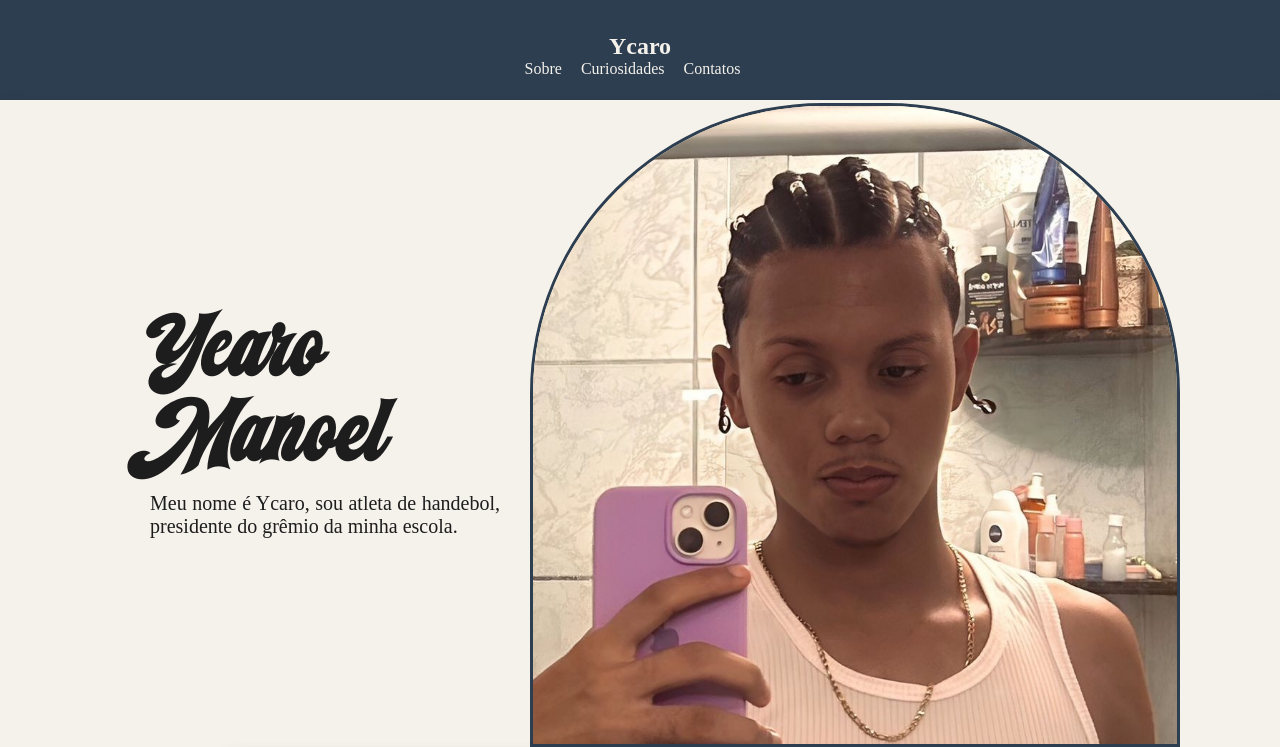
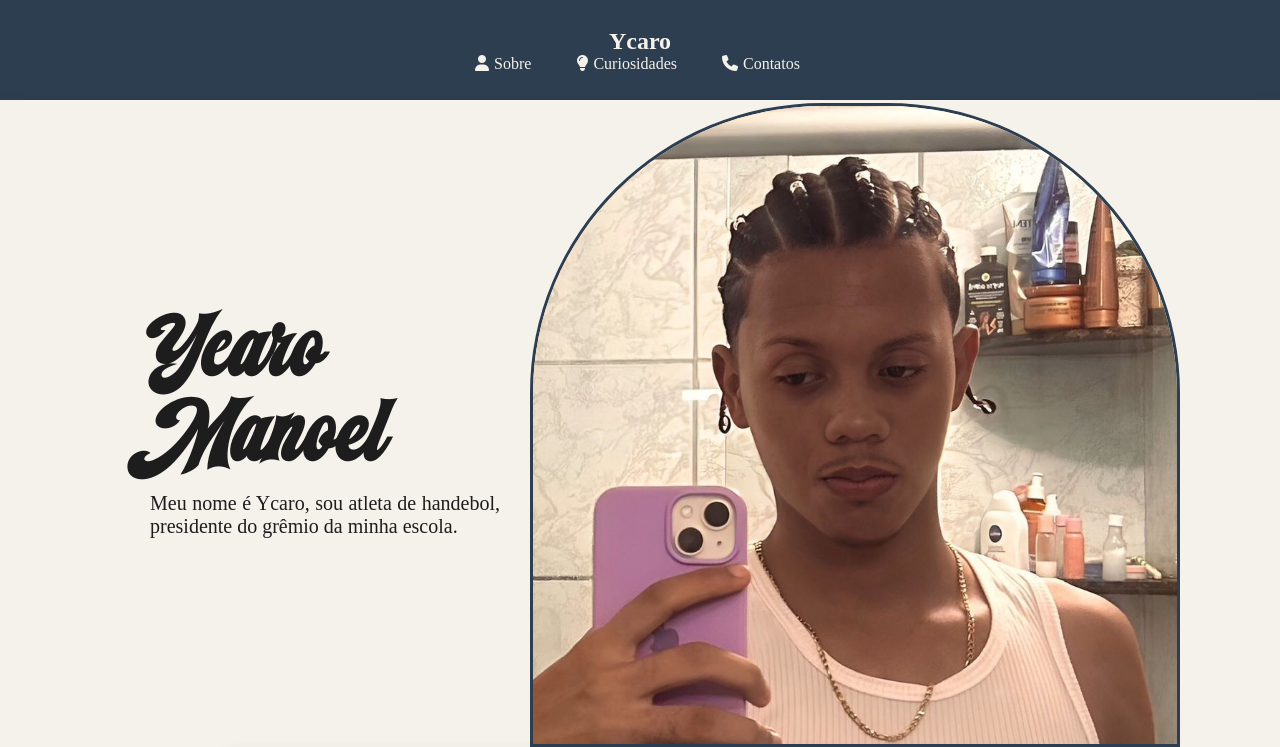
Before and after one commit to yccaro/aweb, a plain HTML site: page bimestre3/sitePessoalResponsividade/index.html in a window 1280 px wide. Shown: the top 747 px of the page. Drawn offline with Linux system fonts and the light colour scheme.

Commit message:
coloquei os icones

```diff
--- a/bimestre3/sitePessoalResponsividade/index.html
+++ b/bimestre3/sitePessoalResponsividade/index.html
@@ -14,9 +14,11 @@
         <div class="header-content">
             <nav>
                 <h1>Ycaro</h1>
-                <a href="#EU">Sobre</a>
-                <a href="#CURIOSIDADES">Curiosidades</a>
-                <a href="#CONTATOS">Contatos</a>
+                <ul>
+                    <li><i class="fa-solid fa-user"></i><a href="#EU">Sobre</a></li>
+                    <li><i class="fa-solid fa-lightbulb"></i><a href="#CURIOSIDADES">Curiosidades</a></li>
+                    <li><i class="fa-solid fa-phone"></i><a href="#CONTATOS">Contatos</a></li>
+                </ul>
             </nav>
         </div>
     </header>
--- a/bimestre3/sitePessoalResponsividade/style.css
+++ b/bimestre3/sitePessoalResponsividade/style.css
@@ -42,18 +42,24 @@ header {
 header h1 {
     font-size: 24px;
 }
-nav {
-    margin-top: 10px;
+nav ul {
+    list-style: none;
+    display: flex;
 }
-nav a {
-    color: var(--cor-secundaria);
+
+nav ul li a {
     text-decoration: none;
-    margin-right: 15px;
-    text-align: right;
-    justify-content: end;
+    color: var(--primary-color);
+    display: inline-block;
+    padding: 0px 5px;
 }
-nav a:hover {
-    text-decoration: underline;
+nav ul li{
+    padding: 0px 20px;
+    transition: transform 0.3s ease-in-out
+}
+
+nav ul li:hover {
+    transform: scale(1.1);
 }
 .hero {
     grid-column: 1 / -1;
```
